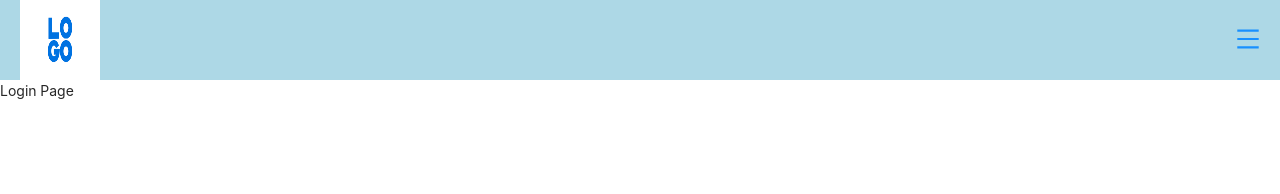
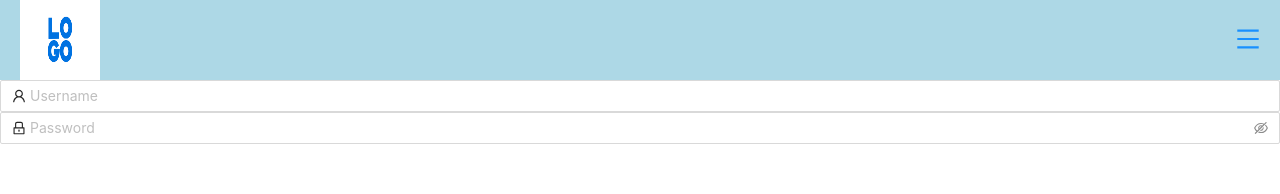
Before and after one commit to RalphSaridar369/React-Template-Recoil, a React (Create React App) app: page /login in a window 1280 px wide. Shown: the top 194 px of the page. Built offline with nearby package versions, Linux system fonts and the light colour scheme.

Commit message:
first commit

```diff
--- a/src/App.js
+++ b/src/App.js
@@ -9,7 +9,7 @@ import { useEffect } from 'react';
 import { AppContext } from './AppContext';
 import { routes } from './Routes';
 import Protected from './Components/Protected';
-import Header from './Components/Header';
+import Header from './Components/Header/Header';
 
 
 function App() {
--- a/src/Components/Header.js
+++ b/src/Components/Header/Header.js
@@ -25,7 +25,7 @@ const Header = () => {
             <Drawer
             title="Basic Drawer"
             placement="right"
-            closable={false}
+            closable={true}
             onClose={()=>setOpen(false)}
             visible={open}
             key="right"
--- /dev/null
+++ b/src/Components/TextInput/TextInput.css
@@ -0,0 +1,4 @@
+.textInput{
+    width: '100%';
+    margin:'100px 0';
+}
--- /dev/null
+++ b/src/Components/TextInput/TextInput.js
@@ -0,0 +1,19 @@
+import React from 'react';
+import { Input } from 'antd';
+import './TextInput.css';
+
+export const TextInput = (props) => {
+    return (
+        <Input className='textInput' placeholder={props.placeholder} prefix={props.prefix ? props.prefix : null} />
+    )
+}
+
+export const PassInput = (props) => {
+    return (
+        <Input.Password className='textInput' placeholder={props.placeholder} prefix={props.prefix ? props.prefix : null} iconRender={props.iconRender} />
+    )
+}
+
+const styles = {
+    width:300
+}
--- a/src/Screens/Auth/Login.js
+++ b/src/Screens/Auth/Login.js
@@ -1,9 +1,16 @@
-import React from 'react'
+import React from 'react';
+import { UserOutlined, EyeInvisibleOutlined, EyeTwoTone, LockOutlined } from '@ant-design/icons';
+import {TextInput, PassInput} from '../../Components/TextInput/TextInput';
 
 const Login = () => {
     return (
         <div>
-            Login Page
+            <TextInput placeholder="Username" prefix={<UserOutlined />} />
+            <PassInput
+                placeholder="Password"
+                iconRender={visible => (visible ? <EyeTwoTone /> : <EyeInvisibleOutlined />)}
+                prefix={<LockOutlined />}
+            />
         </div>
     )
 }
```
Also changed, not shown: src/Components/Header/HeaderStyle.js (renamed from src/Components/HeaderStyle.js).
